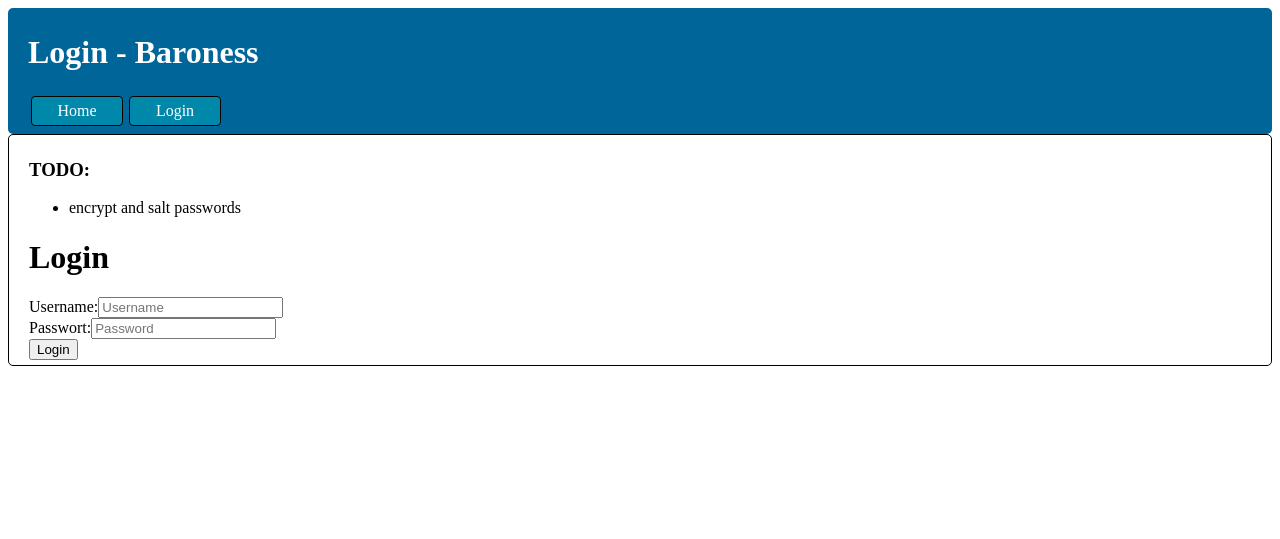
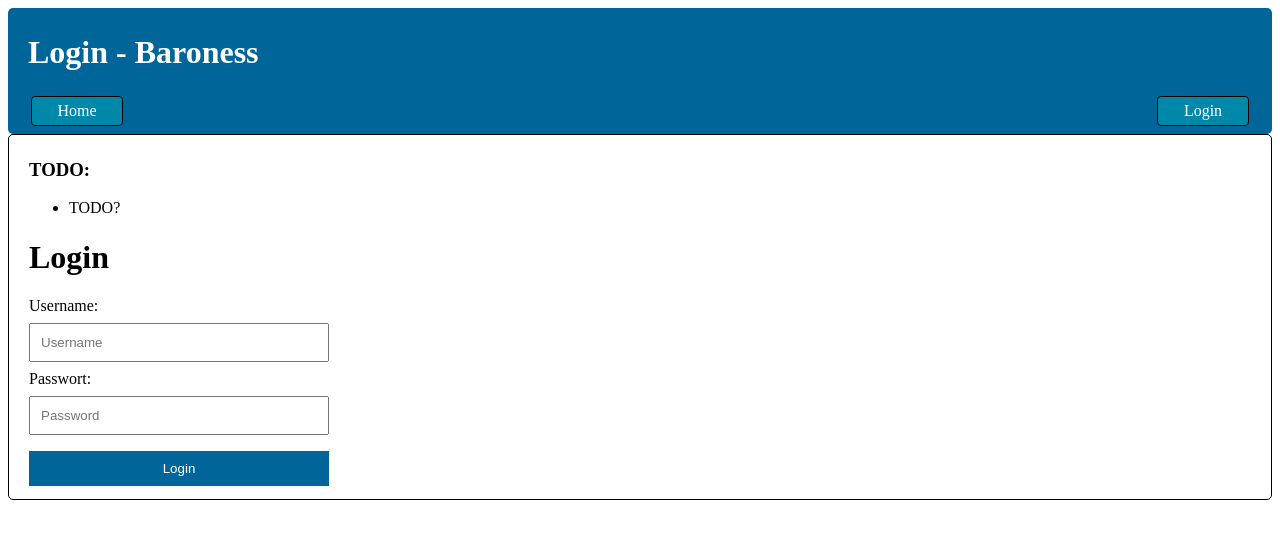
Before and after one commit to ulrichknecht/baroness, a Flask app: page /login in a window 1280 px wide. Shown: the top 539 px of the page. Run offline with Flask 2, Linux system fonts and the light colour scheme; data comes from the database, SQL or seed files in the repository.

Commit message:
- added stylesheet entries for tables/forms, small changes to templates

```diff
--- a/app/static/style.css
+++ b/app/static/style.css
@@ -1,12 +1,20 @@
+/* STYLESHEET */
+/* Sets styles for menu/page design, tables (mostly for DIVs) and input forms*/
+
+/* SECTION: MENU/PAGE DESIGN */
+
+/* THE PAGE TOP MENU/TITLE */
 div.tops { background-color:#006699;
             color:white;
             padding:5px;
             padding-left:20px;
+            padding-right:20px;
             overflow:hidden;
             border-radius:5px;
             border:0px solid black;
 }
 
+/* NOTICE WHEN USER IS LOGGED IN */
 div.loggedin { background-color:#009966;
                 color:white;
                 padding:5px;
@@ -16,6 +24,7 @@ div.loggedin { background-color:#009966;
                 border:0px solid black;
 }
 
+/* BORDER AND PADDING FOR MAIN CONTENT */
 div.mainblock { background-color:white;
                 color:black;
                 padding:5px;
@@ -25,6 +34,7 @@ div.mainblock { background-color:white;
                 border:1px solid black;
 }
 
+/* MENU ITEM */
 div.item {  float:left;
             margin:3px;
             padding:5px;
@@ -39,14 +49,65 @@ div.item {  float:left;
             text-decoration:none;
 }
 
+/* MENU ITEM HOVER: greenish */
 div.item:hover { background-color:#00AA88;
 }
 
+/* MENU ITEM CLICK: orange, doesn't seem to work on chromium, but whatever */
 div.item:active { background-color:AA8800;
 }
+
+/* SECTION: GENERAL */
 
 .center {   text-align:center;
 }
 
 .right  {   float:right;
 }
+
+/* SECTION: TABLES */
+
+/* HEAD: Green, white font */
+th { background-color: #CF4C50;
+     color: white;
+}
+
+/* CONTENT: padded by 5px */
+th, td { border:1px solid #888888;
+         padding:5px;
+}
+
+/* TABLE: Single border around cells, full width */
+table { border-collapse: collapse;
+        width: 100%;
+}
+
+/* ROWS: Every second gray */
+tr:nth-child(even) {background-color: #f2f2f2
+}
+
+/* HOVERING OVER ROWS: Something red */
+tr:hover {background-color: #ffe5e5
+}
+
+/* SECTION: INPUT FORMS */
+
+input[type=text], input[type=password], input[type=number], input[type=email] {
+    width: 100%;
+    max-width: 300px;
+    padding: 10px;
+    margin: 8px 0px;
+    box-sizing: border-box;
+}
+
+input[type=button], input[type=submit], input[type=reset] {
+    width: 100%;
+    max-width: 300px;
+    background-color: #006699;
+    border: none;
+    color: white;
+    padding: 10px 10px;
+    text-decoration: none;
+    margin: 8px 0px;
+    cursor: pointer;
+}
--- a/app/templates/base.html
+++ b/app/templates/base.html
@@ -18,7 +18,7 @@
 		<h1> {{ title }} - Baroness</h1>
 		<a href="/index"><div class="item">Home</div></a>
 		{% if user %}
-		<a href="/logout"><div class="item">Logout</div></a>
+		<a href="/logout"><div class="item" style="float:right;">Logout</div></a>
 		<a href="/consume"><div class="item">Konsumieren</div></a>
 		<a href="/personal"><div class="item">Personal</div></a>
 		{% if user.isbaron %}
@@ -27,7 +27,7 @@
 		<a href="/manage_users"><div class="item">Konsumentenverwaltung</div></a>
 		{% endif %}
 		{% else %}
-		<a href="/login"><div class="item right">Login</div></a>
+		<a href="/login"><div class="item" style="float:right;">Login</div></a>
 		{% endif %}
 	</div>
 	{% if user %}
--- a/app/templates/login.html
+++ b/app/templates/login.html
@@ -3,15 +3,15 @@
 {% block content %}
 	<h3>TODO: </h3>
 	<ul>
-		<li>encrypt and salt passwords</li>
+		<li>TODO?</li>
 	</ul>
 	<h1> Login </h1>
 	{% if error %}
 		<p>{{ error }}</p>
 	{% endif %}
 	<form name="login" method="post" action="/login">
-		Username:<input type="text" name=username required placeholder="Username"><br>
-		Passwort:<input type="password" name=password required placeholder="Password"><br>
-		<input type="submit" value="Login">
+		Username:<br><input type="text" name=username required placeholder="Username"><br>
+		Passwort:<br><input type="password" name=password required placeholder="Password"><br>
+				 <input type="submit" value="Login">
 	</form>
 {% endblock %}
--- a/app/templates/manage_beverages.html
+++ b/app/templates/manage_beverages.html
@@ -26,5 +26,5 @@
 		{% endfor %}
     </table>
     <br />
-    <a href=/manage_beverages/add>Getränk Hinzufügen</a></li>
+    <a href=/manage_beverages/add><div class="item">Getränk Hinzufügen</div></a>
 {% endblock %}
--- a/app/templates/manage_beverages_add.html
+++ b/app/templates/manage_beverages_add.html
@@ -1,7 +1,7 @@
 {% extends "base.html"%}
 {% set title = "Produkt hinzufügen" %}
 {% block content %}
-	<h1> Produkt hinzufügen</h1>
+	<h1>Konsumat hinzufügen</h1>
 	{% if error %}
 		<p>Fehler: {{ error }}</p>
 	{% endif %}
@@ -10,8 +10,8 @@
 	{% endif %}
 	<p> TODO: many </p>
 	<form name="user" method="post" action="/manage_beverages/add">
-		Produktname:<input type="text" name="name" required><br>
-		Preis:<input type="number" name="price" step="any" required value="0.0" /> € <br>
+		Produktname:<br><input type="text" name="name" required><br>
+		Preis:<br><input type="number" name="price" step="any" required value="0.0" /> € <br>
 		Angezeigt: <input type="checkbox" name="isshown" checked /><br>
 		<input type="submit" value="Hinzufügen">
 	</form>
--- a/app/templates/manage_users.html
+++ b/app/templates/manage_users.html
@@ -30,5 +30,5 @@
 		{% endfor %}
 	</table>
 	<br />
-	<a href=/manage_users/add>User Hinzufügen</a>
+	<a href=/manage_users/add><div class="item">User Hinzufügen</div></a>
 {% endblock %}
```
Also changed, not shown: app/templates/manage_beverages_edit.html (+4 -4 lines), app/templates/manage_users_add.html (+7 -7 lines), app/templates/manage_users_edit.html (+6 -6 lines).
